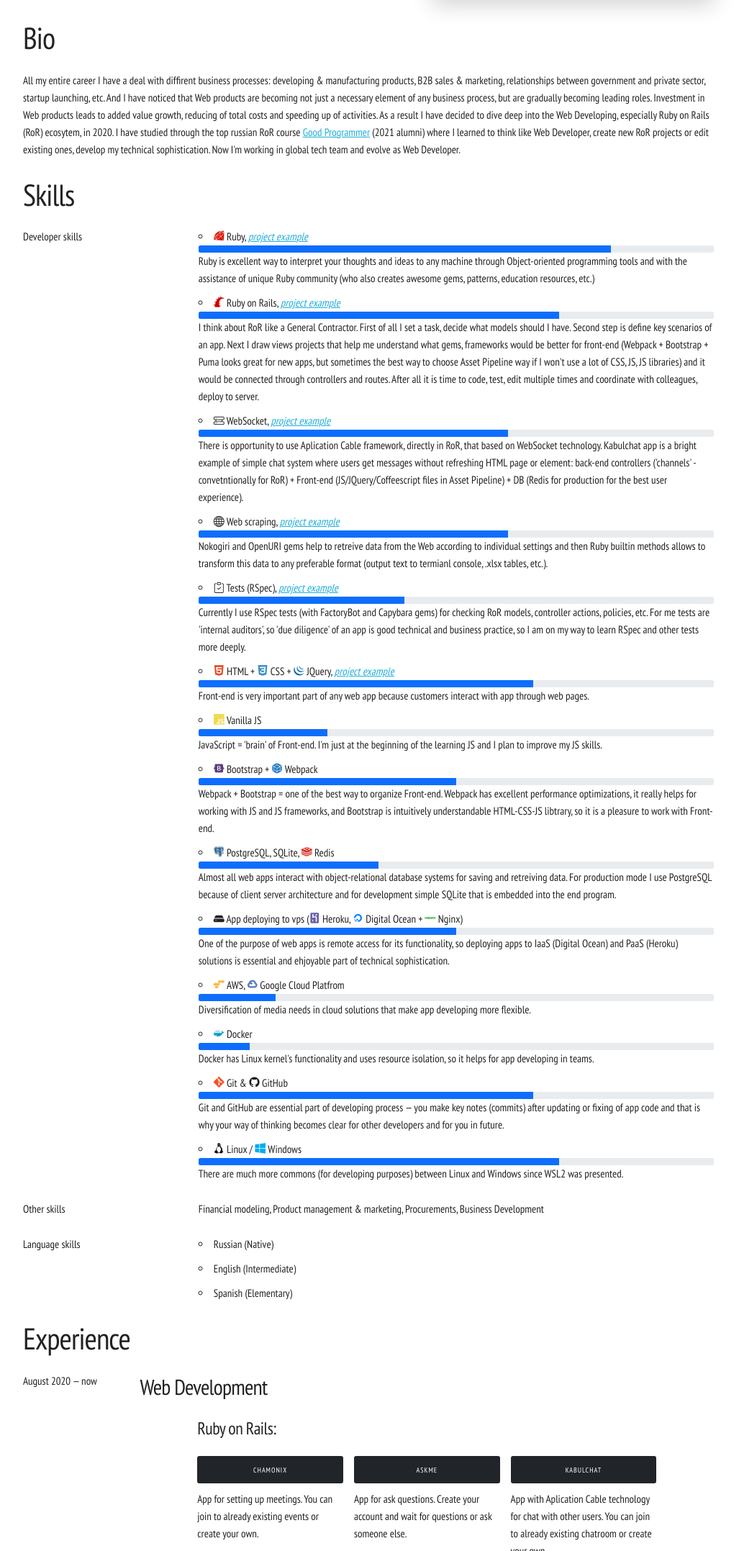
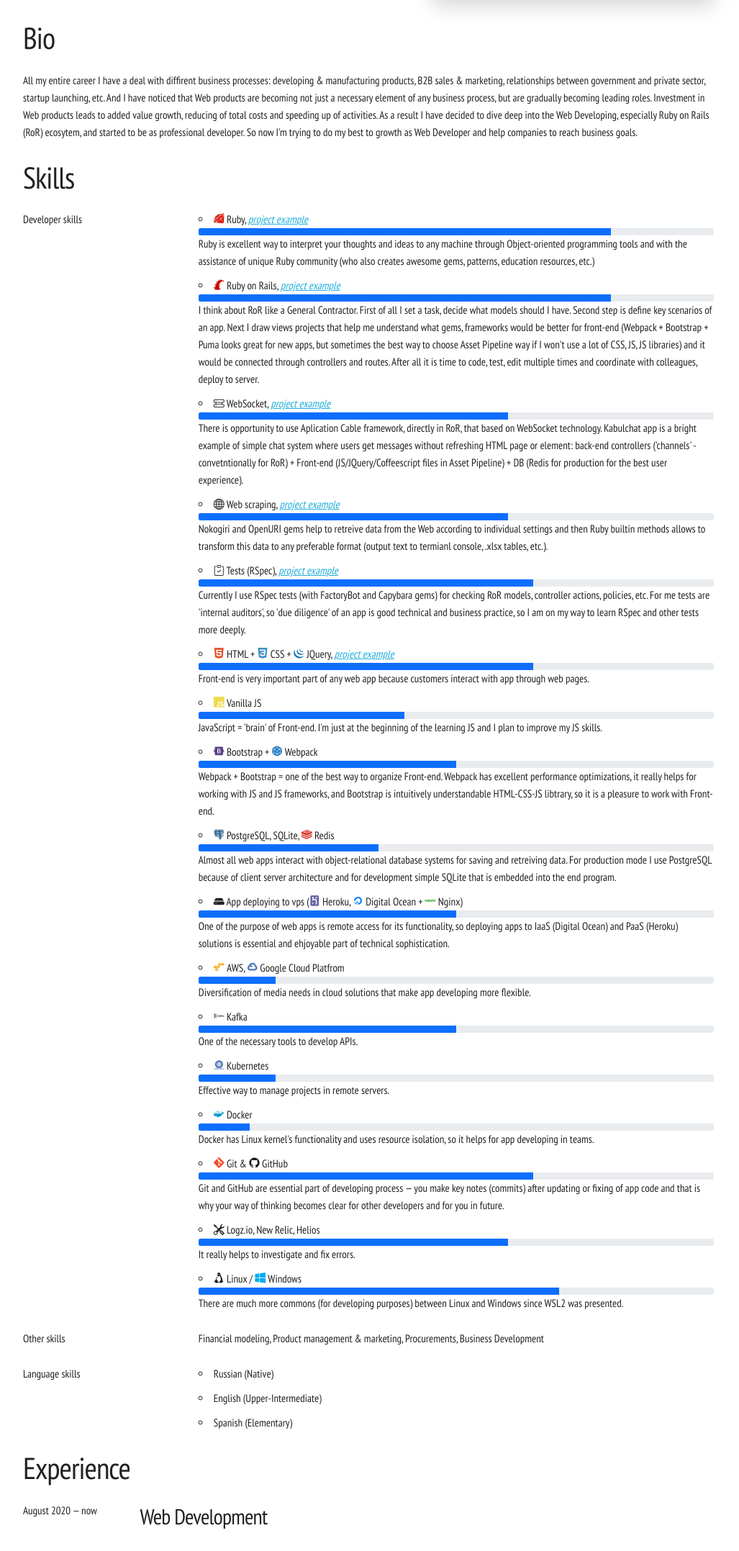
Before and after one commit to Alejaldo/cv, a plain HTML site: page index.html in a window 1280 px wide. Shown: the part 474-2629 px from the top of the page at 72% size, without its empty margins (128-1155 px from the left). Drawn offline with nearby package versions, Linux system fonts and the light colour scheme.

Commit message:
Update data

```diff
--- a/index.html
+++ b/index.html
@@ -39,15 +39,14 @@
     </div>
     <div class="row">
       <h2>Bio</h2>
-      <p>All my entire career I have a deal with diffirent business processes: developing & manufacturing products,
-        B2B sales & marketing, relationships between government and private sector, startup launching, etc. And I
-        have noticed that Web products are becoming not just a necessary element of any business process, but are
-        gradually becoming leading roles. Investment in Web products leads to added value growth, reducing of total
-        costs and speeding up of activities. As a result I have decided to dive deep into the Web Developing,
-        especially Ruby on Rails (RoR) ecosytem, in 2020. I have studied through the top russian RoR course
-        <a href="https://goodprogrammer.ru/" target="_blank">Good Programmer</a> (2021 alumni) where I learned to
-        think like Web Developer, create new RoR projects or edit existing ones, develop my technical sophistication.
-        Now I'm working in global tech team and evolve as Web Developer.
+      <p>
+        All my entire career I have a deal with diffirent business processes: developing & manufacturing products,
+        B2B sales & marketing, relationships between government and private sector, startup launching, etc.
+        And I have noticed that Web products are becoming not just a necessary element of any business process,
+        but are gradually becoming leading roles. Investment in Web products leads to added value growth,
+        reducing of total costs and speeding up of activities. As a result I have decided to dive deep into the Web Developing,
+        especially Ruby on Rails (RoR) ecosytem, and started to be as professional developer.
+        So now I'm trying to do my best to growth as Web Developer and help companies to reach business goals.
       </p>
     </div>
     <h2>Skills</h2>
@@ -74,7 +73,7 @@
             <i class="devicon-rails-plain colored"></i> Ruby on Rails,
             <a href="https://github.com/Alejaldo/chamonix" target="_blank"><i>project example</i></a>
             <div class="progress">
-              <div class="progress-bar" role="progressbar" style="width: 70%" aria-valuenow="50" aria-valuemin="0"
+              <div class="progress-bar" role="progressbar" style="width: 80%" aria-valuenow="50" aria-valuemin="0"
                 aria-valuemax="100"></div>
             </div>
             <div>
@@ -119,7 +118,7 @@
               <i>project example</i>
             </a>
             <div class="progress">
-              <div class="progress-bar" role="progressbar" style="width: 40%" aria-valuenow="50" aria-valuemin="0"
+              <div class="progress-bar" role="progressbar" style="width: 65%" aria-valuenow="50" aria-valuemin="0"
                 aria-valuemax="100"></div>
             </div>
             <div>
@@ -144,7 +143,7 @@
           <li>
             <i class="devicon-javascript-plain colored"></i> Vanilla JS
             <div class="progress">
-              <div class="progress-bar" role="progressbar" style="width: 25%" aria-valuenow="50" aria-valuemin="0"
+              <div class="progress-bar" role="progressbar" style="width: 40%" aria-valuenow="50" aria-valuemin="0"
                 aria-valuemax="100"></div>
             </div>
             <div>
@@ -203,6 +202,26 @@
             </div>
           </li>
           <li>
+            <i class="devicon-apachekafka-original-wordmark colored"></i> Kafka
+            <div class="progress">
+              <div class="progress-bar" role="progressbar" style="width: 50%" aria-valuenow="50" aria-valuemin="0"
+                aria-valuemax="100"></div>
+            </div>
+            <div>
+              One of the necessary tools to develop APIs.
+            </div>
+          </li>
+          <li>
+            <i class="devicon-kubernetes-plain-wordmark colored"></i> Kubernetes
+            <div class="progress">
+              <div class="progress-bar" role="progressbar" style="width: 15%" aria-valuenow="50" aria-valuemin="0"
+                aria-valuemax="100"></div>
+            </div>
+            <div>
+              Effective way to manage projects in remote servers.
+            </div>
+          </li>
+          <li>
             <i class="devicon-docker-plain colored"></i> Docker
             <div class="progress">
               <div class="progress-bar" role="progressbar" style="width: 10%" aria-valuenow="50" aria-valuemin="0"
@@ -223,6 +242,16 @@
               Git and GitHub are essential part of developing process — you make key notes (commits) after updating
                 or fixing of app code and that is why your way of thinking becomes clear for other developers and
                 for you in future.
+            </div>
+          </li>
+          <li>
+            <i class="bi bi-tools"></i> Logz.io, New Relic, Helios
+            <div class="progress">
+              <div class="progress-bar" role="progressbar" style="width: 60%" aria-valuenow="50" aria-valuemin="0"
+                aria-valuemax="100"></div>
+            </div>
+            <div>
+              It really helps to investigate and fix errors.
             </div>
           </li>
           <li>
@@ -255,7 +284,7 @@
       <div class="col-9">
         <ul>
           <li>Russian (Native)</li>
-          <li>English (Intermediate)</li>
+          <li>English (Upper-Intermediate)</li>
           <li>Spanish (Elementary)</li>
         </ul>
       </div>
```
